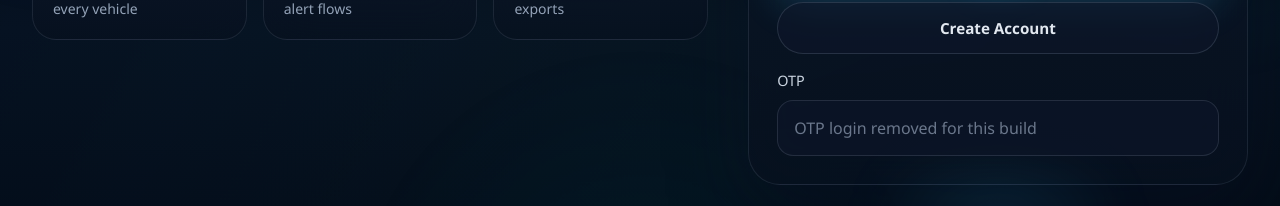
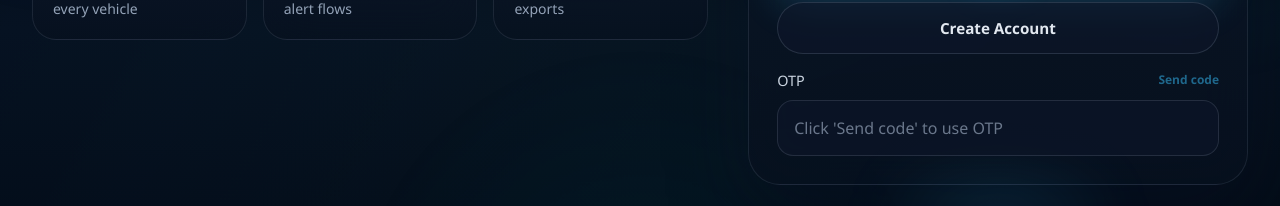
Before and after one commit to bhaskarchoubey07-hub/ScanMYcar, a Next.js app in the folder frontend/: page /auth in a window 1280 px wide. Shown: the part 417-623 px from the top of the page. Built offline with nearby package versions, Linux system fonts and the light colour scheme; no server answers.

Commit message:
feat: implement free email OTP authentication for seamless login

```diff
--- a/frontend/app/layout.jsx
+++ b/frontend/app/layout.jsx
@@ -8,7 +8,9 @@ export const metadata = {
 export default function RootLayout({ children }) {
   return (
     <html lang="en">
-      <body>{children}</body>
+      <body>
+        {children}
+      </body>
     </html>
   );
 }
--- a/frontend/components/auth/auth-form.jsx
+++ b/frontend/components/auth/auth-form.jsx
@@ -52,6 +52,8 @@ export function AuthForm() {
   const [password, setPassword] = useState("");
   const [fullName, setFullName] = useState("");
   const [phone, setPhone] = useState("");
+  const [otpCode, setOtpCode] = useState("");
+  const [otpSent, setOtpSent] = useState(false);
   const [status, setStatus] = useState("");
   const [activeAction, setActiveAction] = useState("");
   const [pending, startTransition] = useTransition();
@@ -78,16 +80,67 @@ export function AuthForm() {
       setActiveAction("signin");
       setStatus("");
 
-      const validationError = validateInputs();
-      if (validationError) {
-        setStatus(validationError);
+      if (!email.trim()) {
+        setStatus("Email is required.");
         setActiveAction("");
         return;
       }
 
-      const { error } = await supabase.auth.signInWithPassword({
+      // If OTP code is present, verify it
+      if (otpCode.trim() && otpSent) {
+        const { data, error } = await supabase.auth.verifyOtp({
+          email,
+          token: otpCode,
+          type: 'magiclink'
+        });
+
+        if (error) {
+          setStatus(formatAuthMessage(error.message));
+          setActiveAction("");
+          return;
+        }
+
+        completeAuth();
+        return;
+      }
+
+      // Traditional password login if not OTP-ing or if no code entered yet
+      if (password) {
+        const { error } = await supabase.auth.signInWithPassword({
+          email,
+          password
+        });
+
+        if (error) {
+          setStatus(formatAuthMessage(error.message));
+          setActiveAction("");
+          return;
+        }
+
+        completeAuth();
+      } else {
+        setStatus("Enter password or use OTP code.");
+        setActiveAction("");
+      }
+    });
+  };
+
+  const sendOtp = () => {
+    startTransition(async () => {
+      setActiveAction("send-otp");
+      setStatus("");
+
+      if (!email.trim()) {
+        setStatus("Please enter your email first.");
+        setActiveAction("");
+        return;
+      }
+
+      const { error } = await supabase.auth.signInWithOtp({
         email,
-        password
+        options: {
+          shouldCreateUser: mode === "signup",
+        }
       });
 
       if (error) {
@@ -96,7 +149,9 @@ export function AuthForm() {
         return;
       }
 
-      completeAuth();
+      setOtpSent(true);
+      setStatus("OTP code sent to your email!");
+      setActiveAction("");
     });
   };
 
@@ -301,12 +356,24 @@ export function AuthForm() {
             {activeAction === "create-account" ? "Creating..." : "Create Account"}
           </motion.button>
 
-          <motion.label variants={fieldReveal} className="field opacity-60">
-            <span>OTP</span>
+          <motion.label variants={fieldReveal} className={`field transition-opacity duration-300 ${otpSent ? "opacity-100" : "opacity-40"}`}>
+            <div className="flex items-center justify-between">
+              <span>OTP</span>
+              <button
+                type="button"
+                onClick={sendOtp}
+                disabled={pending || !email}
+                className="text-xs font-semibold text-neon hover:underline disabled:opacity-50"
+              >
+                {activeAction === "send-otp" ? "Sending..." : otpSent ? "Resend code" : "Send code"}
+              </button>
+            </div>
             <motion.input
-              disabled
-              value=""
-              placeholder="OTP login removed for this build"
+              whileFocus={{ scale: 1.02, boxShadow: "0 0 0 5px rgba(52, 211, 153, 0.16)" }}
+              transition={glowTransition}
+              value={otpCode}
+              onChange={(event) => setOtpCode(event.target.value)}
+              placeholder={otpSent ? "Check your email" : "Click 'Send code' to use OTP"}
             />
           </motion.label>
 
```
